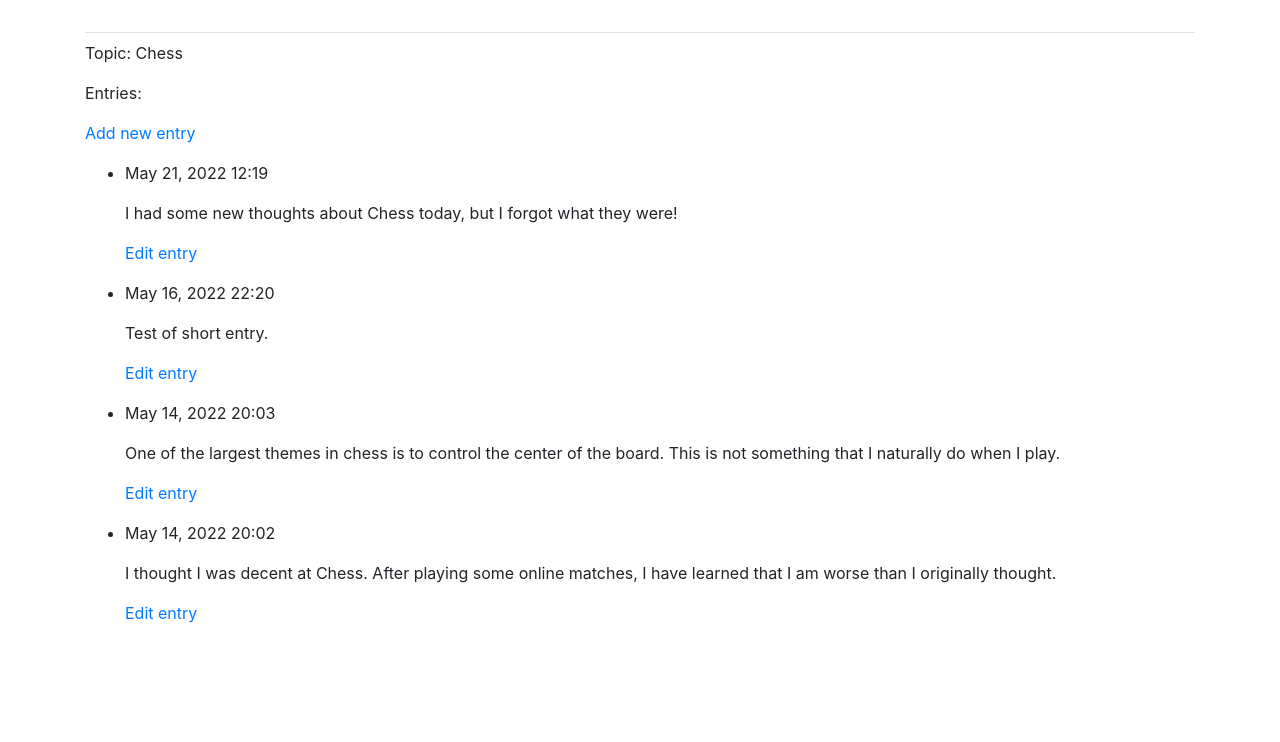
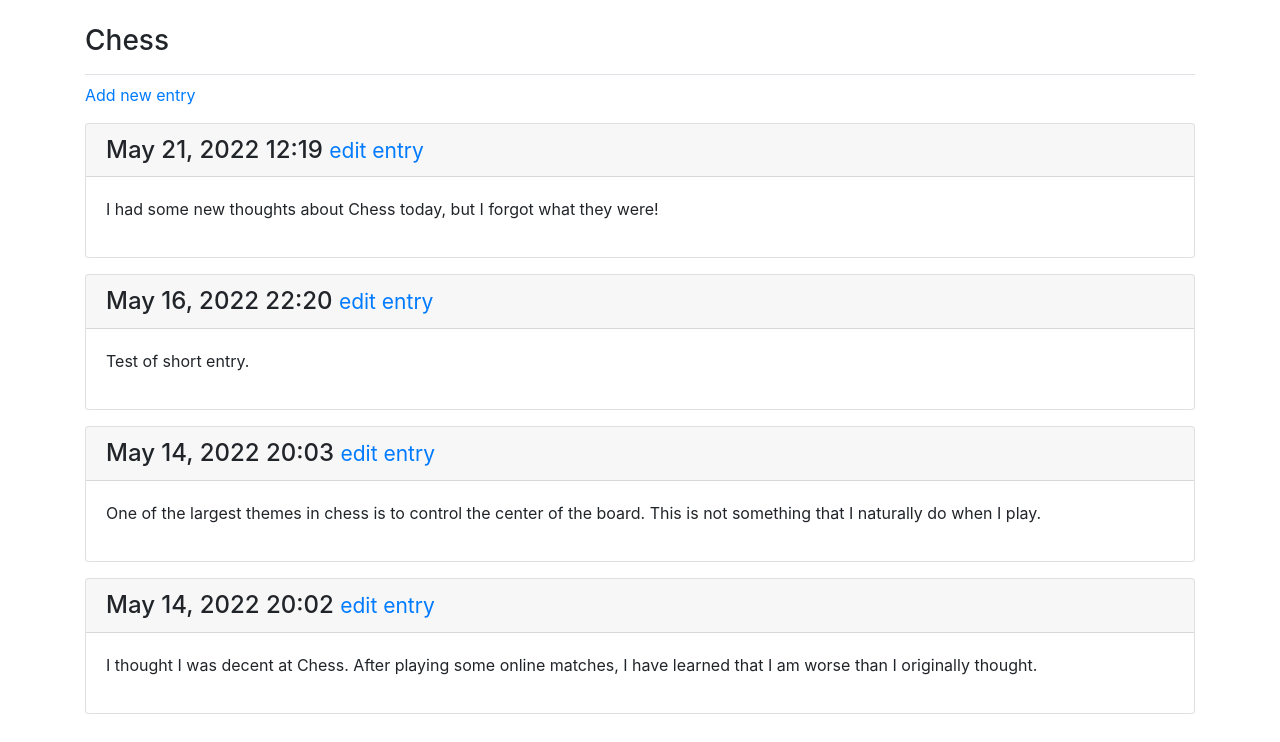
Before and after one commit to mrashorn/learning_log, a Django app: page /topics/1/ in a window 1280 px wide. Shown: the part 58-800 px from the top of the page. Run offline with Django 4.2, Linux system fonts and the light colour scheme; a user stored in the database is signed in; data comes from the database, SQL or seed files in the repository; some libraries are stand-ins or nearby versions.

Commit message:
bootstrap formatted to the topic page.

```diff
--- a/learning_logs/templates/learning_logs/topic.html
+++ b/learning_logs/templates/learning_logs/topic.html
@@ -1,25 +1,28 @@
 {% extends 'learning_logs/base.html' %}
+
+{% block page_header %}
+  <h3>{{ topic }}</h3>
+{% endblock page_header %}
 
 {% block content %}
 
-  <p>Topic: {{ topic }}</p>
-
-  <p>Entries:</p>
   <p>
     <a href="{% url 'learning_logs:new_entry' topic.id %}">Add new entry</a>
   </p>
-  <ul>
+
   {% for entry in entries %}
-    <li>
-      <p>{{ entry.date_added|date:'M d, Y H:i' }}</p>
-      <p>{{ entry.text|linebreaks }} </p>
-      <p>
-        <a href="{% url 'learning_logs:edit_entry' entry.id %}">Edit entry</a>
-      </p>
-    </li>
+    <div class="card mb-3">
+      <h4 class="card-header">
+	{{ entry.date_added|date:'M d, Y H:i' }}
+	<small><a href="{% url 'learning_logs:edit_entry' entry.id %}">
+	  edit entry</a></small>
+      </h4>
+      <div class="card-body">
+	{{ entry.text|linebreaks }}
+      </div>
+    </div>
   {% empty %}
-    <li>There are no entries for this topic yet.</li>
+    <p>There are no entries for this topic yet.</p>
   {% endfor %}
-  </ul>
 
 {% endblock content %}
```
